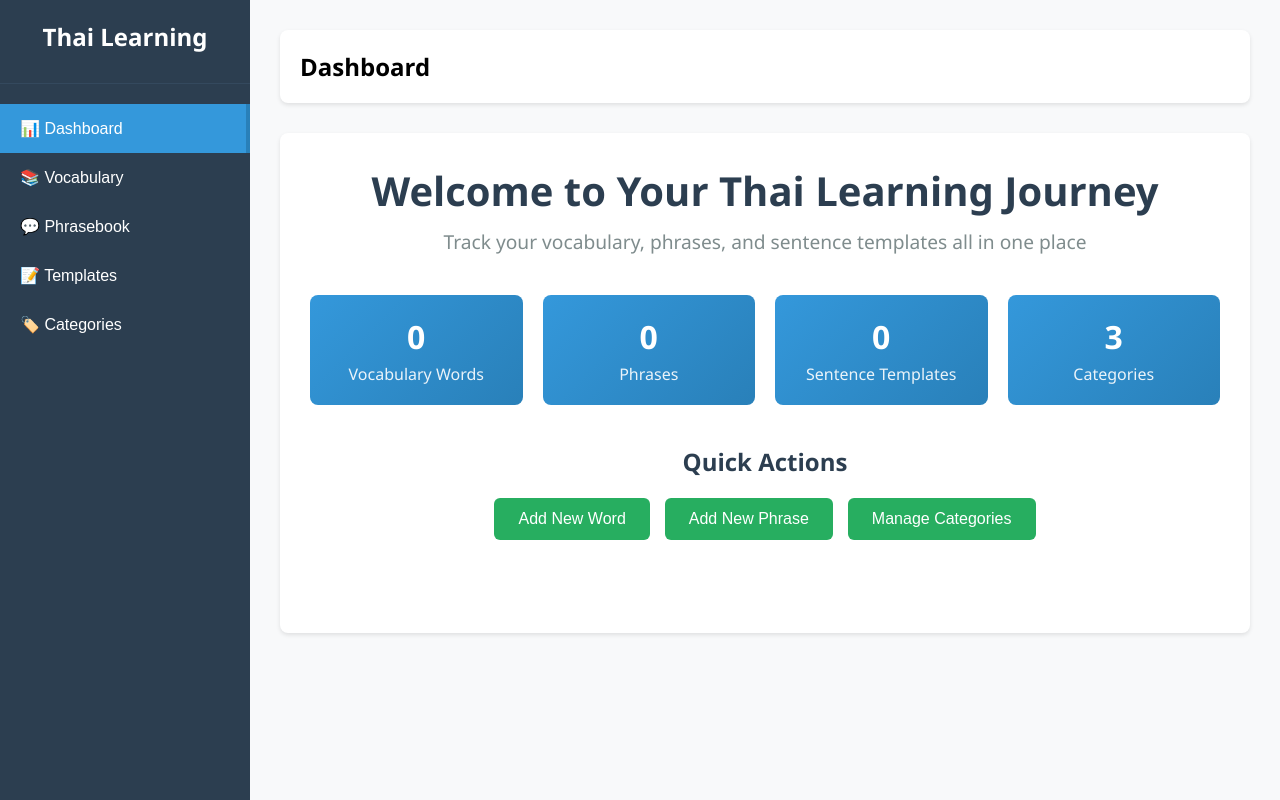
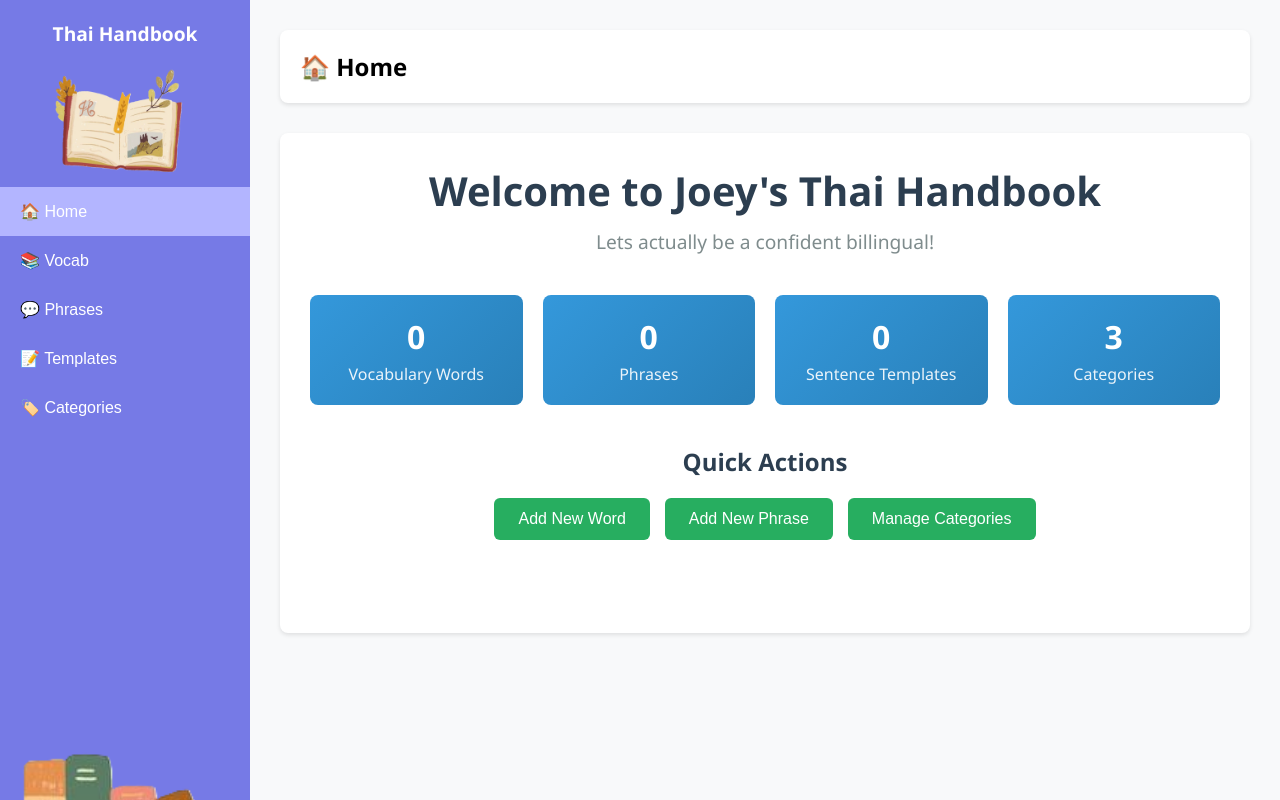
Before and after one commit to J0WEE/joeys-thai-handbook, a plain HTML site: page index.html in a window 1280 px wide. Drawn offline with Linux system fonts and the light colour scheme.

Commit message:
sidebar upgrade

```diff
--- a/index.html
+++ b/index.html
@@ -21,7 +21,7 @@
         /* Sidebar Navigation */
         .sidebar {
             width: 250px;
-            background-color: #2c3e50;
+            background-color: #767ae6;
             color: white;
             padding: 20px 0;
             position: fixed;
@@ -31,12 +31,28 @@
         }
 
         .sidebar h1 {
-            padding: 0 20px 30px 20px;
-            font-size: 1.5rem;
-            border-bottom: 1px solid #34495e;
-            margin-bottom: 20px;
+            padding: 0 20px 5px 20px;
+            font-size: 1.2rem;                                  /* smaller than default 1.5rem */
+            border-bottom: 1px solid #767ae6;
+            margin-bottom: 10px;
             text-align: center;
         }
+
+        .sidebar-pic {
+            display: block;
+            margin: 0 auto 10px auto;
+            width: 150px;
+            height: auto;
+        }
+
+        .sidebar-footer {
+            display: block;
+            margin: 300px auto 0 auto;
+            width: 250px;
+            height: auto;
+        }
+
+
 
         .nav-item {
             display: block;
@@ -53,12 +69,12 @@
         }
 
         .nav-item:hover {
-            background-color: #34495e;
+            background-color: #c1c3ff;
         }
 
         .nav-item.active {
-            background-color: #3498db;
-            border-right: 4px solid #2980b9;
+            background-color: #b3b5ff;
+            border-right: 4px solid #b3b5ff;
         }
 
         /* Main Content Area */
@@ -260,7 +276,7 @@
         }
 
         .progress-new { background: #e74c3c; color: white; }
-        .progress-recognize { background: #f39c12; color: white; }
+        .progress-recognise { background: #f39c12; color: white; }
         .progress-recall { background: #3498db; color: white; }
         .progress-confident { background: #27ae60; color: white; }
         .progress-basic { background: #e74c3c; color: white; }
@@ -457,25 +473,31 @@
 <body>
     <!-- Sidebar Navigation -->
     <nav class="sidebar">
-        <h1>Thai Learning</h1>
-        <button class="nav-item active" onclick="showDashboard()">📊 Dashboard</button>
-        <button class="nav-item" onclick="showVocabulary()">📚 Vocabulary</button>
-        <button class="nav-item" onclick="showPhrases()">💬 Phrasebook</button>
+        <h1>Thai Handbook</h1>
+
+        <img src="Images/book.png" alt="Thai Handbook Pic" class="sidebar-pic">
+
+        <button class="nav-item active" onclick="showDashboard()">🏠 Home</button>
+        <button class="nav-item" onclick="showVocabulary()">📚 Vocab</button>
+        <button class="nav-item" onclick="showPhrases()">💬 Phrases</button>
         <button class="nav-item" onclick="showTemplates()">📝 Templates</button>
         <button class="nav-item" onclick="showCategories()">🏷️ Categories</button>
+
+        <img src="images/Book row.png" alt="Footer Image" class="sidebar-footer">
+
     </nav>
 
     <!-- Main Content Area -->
     <main class="main-content">
         <div class="content-header">
-            <h2 id="page-title">Dashboard</h2>
+            <h2 id="page-title">🏠 Home</h2>
         </div>
 
         <div class="content-body" id="main-content">
             <!-- Dashboard Content -->
             <div class="dashboard-welcome">
-                <h1>Welcome to Your Thai Learning Journey</h1>
-                <p>Track your vocabulary, phrases, and sentence templates all in one place</p>
+                <h1>Welcome to Joey's Thai Handbook</h1>
+                <p>Lets actually be a confident billingual!</p>
             </div>
 
             <div class="dashboard-stats">
@@ -534,7 +556,7 @@
 
         function showDashboard() {
             setActiveNav(event.target);
-            document.getElementById('page-title').textContent = 'Dashboard';
+            document.getElementById('page-title').textContent = '🏠 Home';
             document.getElementById('main-content').innerHTML = `
                 <div class="dashboard-welcome">
                     <h1>Welcome to Your Thai Learning Journey</h1>
@@ -574,7 +596,7 @@
 
         function showVocabulary() {
             setActiveNav(event.target);
-            document.getElementById('page-title').textContent = 'Vocabulary Manager';
+            document.getElementById('page-title').textContent = 'Vocab Book';
             document.getElementById('main-content').innerHTML = `
                 <div class="vocab-header">
                     <button class="action-btn" onclick="showAddWordForm()">+ Add New Word</button>
@@ -587,7 +609,7 @@
                         <select id="progress-filter" onchange="filterVocabulary()">
                             <option value="">All Progress Levels</option>
                             <option value="new">New</option>
-                            <option value="recognize">Recognize</option>
+                            <option value="recognise">Recognise</option>
                             <option value="recall">Recall</option>
                             <option value="confident">Confident</option>
                         </select>
@@ -617,7 +639,7 @@
 
                             <select id="word-progress" required>
                                 <option value="new">New</option>
-                                <option value="recognize">Recognize</option>
+                                <option value="recognise">Recognise</option>
                                 <option value="recall">Recall</option>
                                 <option value="confident">Confident</option>
                             </select>
@@ -645,7 +667,7 @@
 
                             <select id="edit-word-progress" required>
                                 <option value="new">New</option>
-                                <option value="recognize">Recognize</option>
+                                <option value="recognise">Recognise</option>
                                 <option value="recall">Recall</option>
                                 <option value="confident">Confident</option>
                             </select>
@@ -675,7 +697,7 @@
                         <select id="phrase-progress-filter" onchange="filterPhrases()">
                             <option value="">All Progress Levels</option>
                             <option value="new">New</option>
-                            <option value="recognize">Recognize</option>
+                            <option value="recognise">Recognise</option>
                             <option value="recall">Recall</option>
                             <option value="confident">Confident</option>
                         </select>
@@ -705,7 +727,7 @@
 
                             <select id="phrase-progress" required>
                                 <option value="new">New</option>
-                                <option value="recognize">Recognize</option>
+                                <option value="recognise">Recognise</option>
                                 <option value="recall">Recall</option>
                                 <option value="confident">Confident</option>
                             </select>
@@ -733,7 +755,7 @@
 
                             <select id="edit-phrase-progress" required>
                                 <option value="new">New</option>
-                                <option value="recognize">Recognize</option>
+                                <option value="recognise">Recognise</option>
                                 <option value="recall">Recall</option>
                                 <option value="confident">Confident</option>
                             </select>
```
Also changed, not shown: Images/Book row.png (added), Images/Tall Lilac Flower.png (added), Images/book stack.png (added), Images/book.png (added), Images/footer.png (added), Images/small lilac flowers.png (added).
